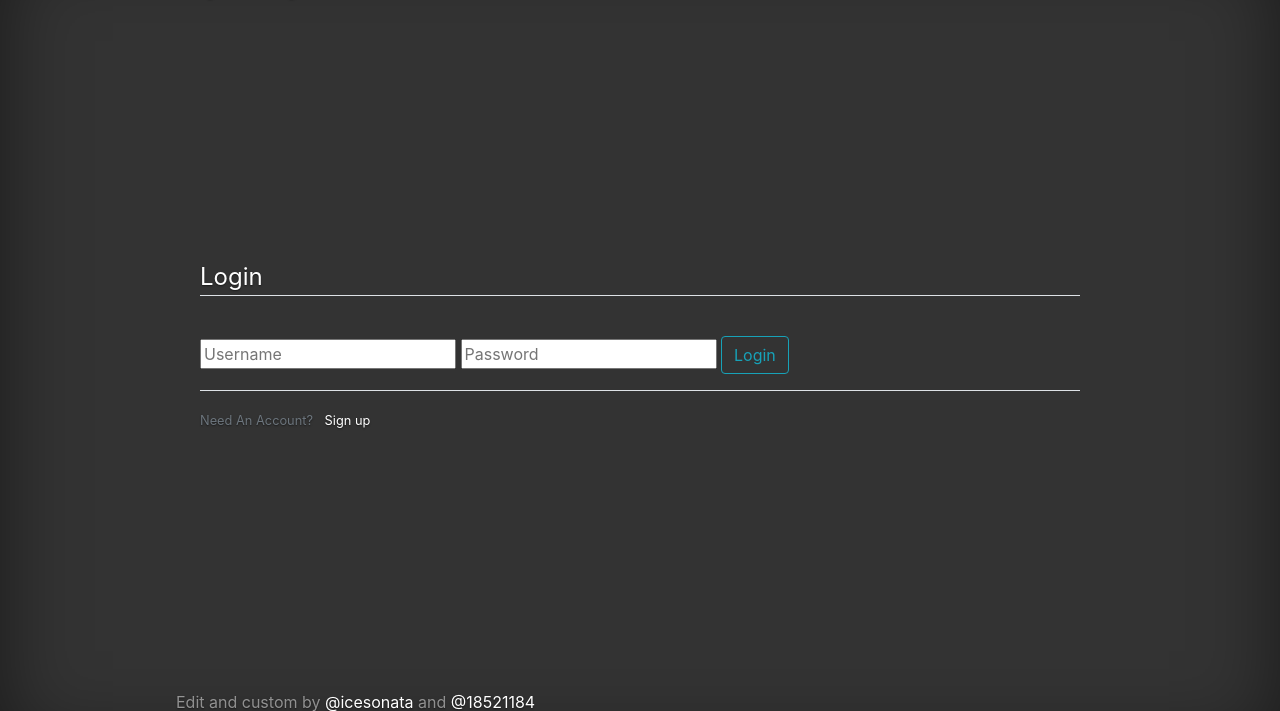
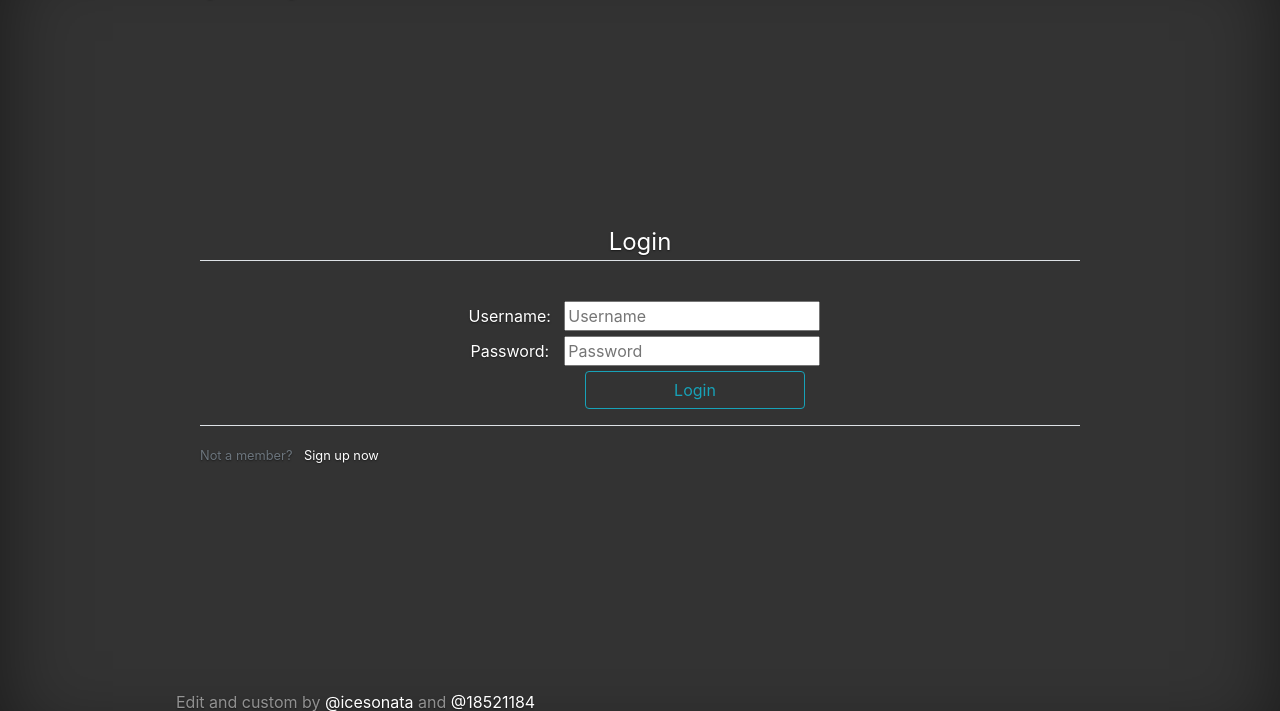
Before and after one commit to icesonata/Mybrary, a Django app: template bookstore/templates/bookstore/login.html in a window 1280 px wide. Shown: the part 54-765 px from the top of the page. Run offline with Django 3.2, Linux system fonts and the light colour scheme; the template is opened without the code that fills it, so the values that code supplies are empty; some libraries are stand-ins or nearby versions.

Commit message:
Complete the first review on task1 branch
Add django-cleanup to delete old image when update ImageField,
Mofidy profile, register, login template,
Remove help_texts of username in CreateUserForm,
Add firstname and lastname fields while removing username field in ProfileUpdateForm,
Demand ignoring usr's image directory,

```diff
--- a/book/settings.py
+++ b/book/settings.py
@@ -31,6 +31,7 @@ ALLOWED_HOSTS = []
 # Application definition
 
 INSTALLED_APPS = [
+    'django_cleanup',
     'bookstore.apps.BookstoreConfig',
     'django.contrib.admin',
     'django.contrib.auth',
--- a/bookstore/forms.py
+++ b/bookstore/forms.py
@@ -8,6 +8,9 @@ class CreateUserForm(UserCreationForm):
     class Meta:
         model = User
         fields = ["username", "email", "password1", "password2"]
+        help_texts = {
+            "username": None,
+        }
 
 class UserUpdateForm(forms.ModelForm):
     class Meta:
--- a/bookstore/templates/bookstore/login.html
+++ b/bookstore/templates/bookstore/login.html
@@ -2,10 +2,23 @@
 {% load static %}
 
 {% block styles %}
-    <title>Login</title>
+    <style>
+        form {
+            text-align: center;
+        }
+        label {
+            width: 100px;
+        }
+        button {
+            width: 220px;
+            margin-left: 110px;
+            text-align: left;
+        }
+    </style>
 {% endblock %}
 
 {% block title %}
+    Login
 {% endblock %}
 
 {% block body %}
@@ -16,14 +29,18 @@
                 <legend class="border-bottom mb-4">Login</leSgend>
             </fieldset>
             <div class="form-group">
+                <label for="username">Username: </label>
                 <input type="text" name="username" placeholder="Username">
+                <br>
+                <label for="password">Password: </label>
                 <input type="password" name="password" placeholder="Password">
+                <br>
                 <button class="btn btn-outline-info" type="submit">Login</button>
             </div>
         </form>
         <div class="border-top pt-3">
             <small class="text-muted">
-                Need An Account? <a class="ml-2" href="register">Sign up</a>
+                Not a member? <a class="ml-2" href="register">Sign up now</a>
             </small>
         </div>
     </div>
--- a/requirements.txt
+++ b/requirements.txt
@@ -2,3 +2,4 @@ Django==2.0.3
 pandas==1.1.4
 numpy==1.19.4
 Pillow==8.1.2
+django-cleanup==5.1.0
```
Also changed, not shown: bookstore/models.py (+9 -9 lines), bookstore/templates/bookstore/profile.html (+20 -10 lines), bookstore/templates/bookstore/register.html (+11 -3 lines), bookstore/views.py (+18 -17 lines), bookstore/migrations/0001_initial.py, bookstore/migrations/0002_profile.py (deleted), bookstore/migrations/0003_auto_20210312_0329.py (deleted), bookstore/migrations/0004_auto_20210312_1642.py (deleted), bookstore/migrations/0005_profile_phone.py (deleted), 1 other file.
